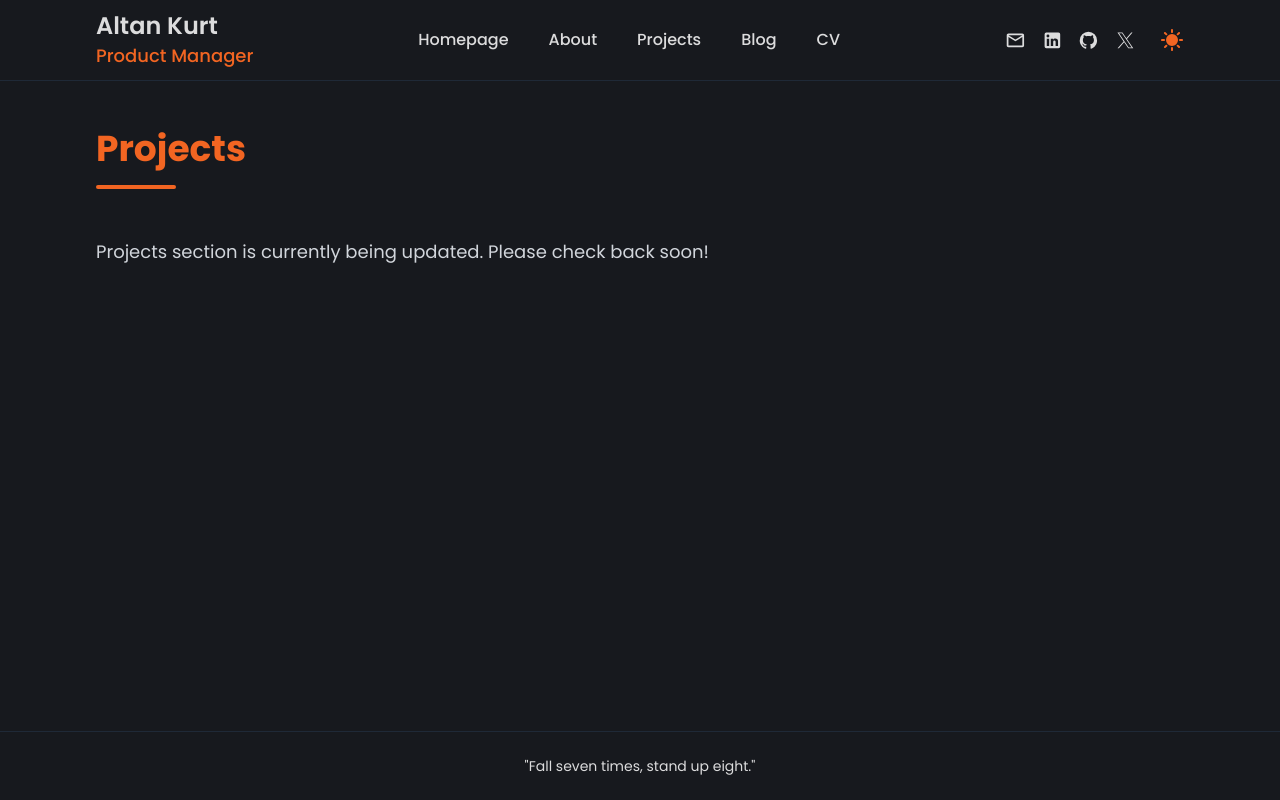
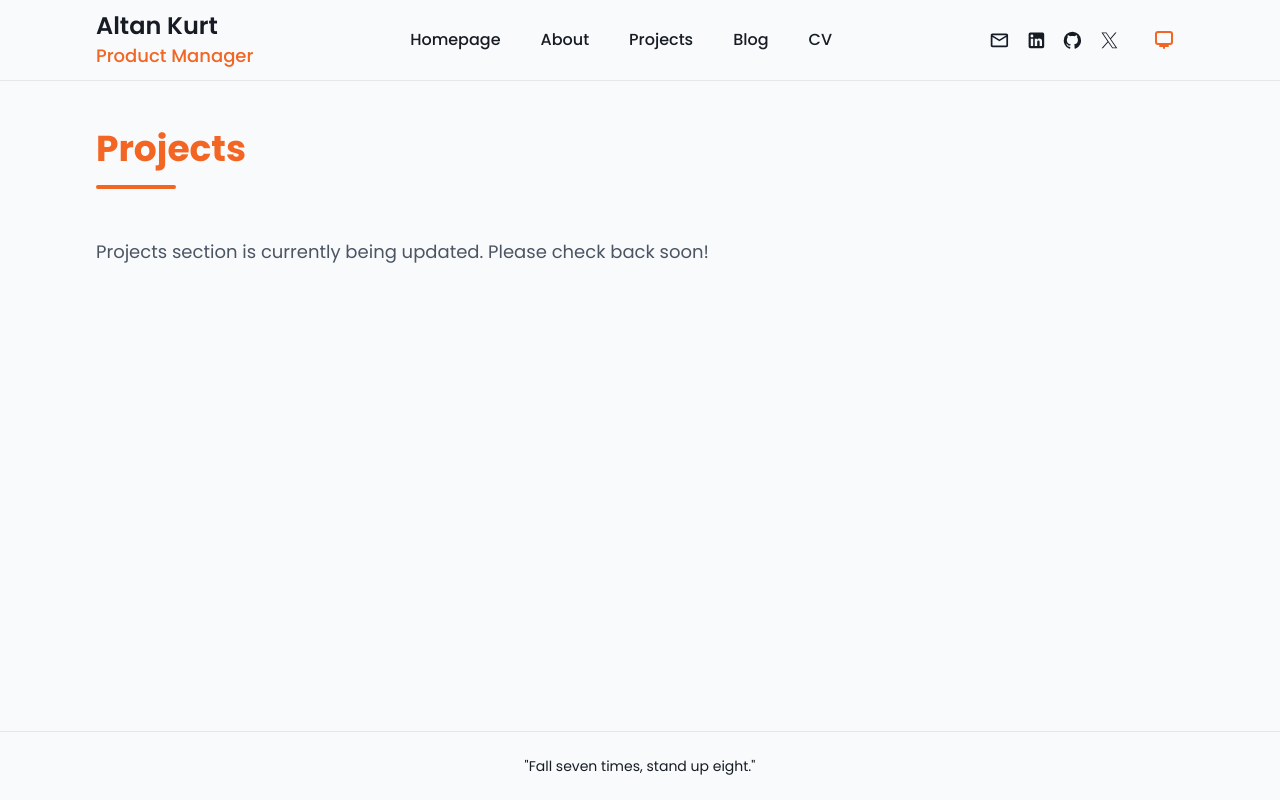
Before and after one commit to altankurt/altankurt.com, a Next.js app: page /projects in a window 1280 px wide. Built offline with nearby package versions, Linux system fonts and the light colour scheme.

Commit message:
add system theme

```diff
--- a/src/assets/icons/index.js
+++ b/src/assets/icons/index.js
@@ -4,6 +4,7 @@ export { Linkedin } from './linkedin.js'
 export { Medium } from './medium.js'
 export { Moon } from './moon.js'
 export { Sunny } from './sun.js'
+export { System } from './system.js'
 export { Twitter } from './twitter.js'
 export { Coffee } from './coffee.js'
 export { Telegram } from './telegram.js'
--- /dev/null
+++ b/src/assets/icons/system.js
@@ -0,0 +1,36 @@
+export const System = ({ className = '' }) => (
+  <svg
+    className={className}
+    viewBox="0 0 24 24"
+    fill="none"
+    xmlns="http://www.w3.org/2000/svg"
+    width="24"
+    height="24"
+  >
+    <rect
+      x="4"
+      y="4"
+      width="16"
+      height="12"
+      rx="2"
+      stroke="currentColor"
+      strokeWidth="2"
+      strokeLinecap="round"
+      strokeLinejoin="round"
+    />
+    <path
+      d="M8 18h8"
+      stroke="currentColor"
+      strokeWidth="2"
+      strokeLinecap="round"
+      strokeLinejoin="round"
+    />
+    <path
+      d="M12 18v2"
+      stroke="currentColor"
+      strokeWidth="2"
+      strokeLinecap="round"
+      strokeLinejoin="round"
+    />
+  </svg>
+)
--- a/src/components/ThemeSwitch.js
+++ b/src/components/ThemeSwitch.js
@@ -1,30 +1,50 @@
 import { useState, useEffect } from 'react'
 import { useTheme } from 'next-themes'
-import { Moon, Sunny } from '../assets/icons'
+import { Moon, Sunny, System } from '../assets/icons'
 
 const ThemeSwitch = () => {
   const [mounted, setMounted] = useState(false)
-  const { theme, setTheme } = useTheme()
+  const { theme, setTheme, systemTheme } = useTheme()
 
   useEffect(() => {
     setMounted(true)
   }, [])
 
   const toggleTheme = () => {
-    setTheme(theme === 'dark' ? 'light' : 'dark')
+    if (theme === 'system') {
+      setTheme('light')
+    } else if (theme === 'light') {
+      setTheme('dark')
+    } else {
+      setTheme('system')
+    }
   }
 
   if (!mounted) {
     return null
   }
 
-  return theme === 'dark' ? (
-    <button name="light-theme" type="button" onClick={toggleTheme}>
-      <Sunny className="text-2xl text-primary" />
-    </button>
-  ) : (
-    <button type="button" name="dark-theme" onClick={toggleTheme}>
-      <Moon className="text-2xl text-neutral-800" />
+  const getThemeIcon = () => {
+    if (theme === 'system') {
+      return <System className="w-6 h-6 text-primary" />
+    }
+    if (theme === 'dark') {
+      return <Sunny className="w-6 h-6 text-primary" />
+    }
+    return <Moon className="w-6 h-6 text-primary" />
+  }
+
+  return (
+    <button
+      type="button"
+      name={`${theme}-theme`}
+      onClick={toggleTheme}
+      className="p-2 rounded-lg hover:bg-gray-100 dark:hover:bg-gray-800 transition-colors"
+      aria-label={`Switch to ${
+        theme === 'system' ? 'light' : theme === 'light' ? 'dark' : 'system'
+      } theme`}
+    >
+      {getThemeIcon()}
     </button>
   )
 }
--- a/src/pages/_app.js
+++ b/src/pages/_app.js
@@ -3,15 +3,19 @@ import Meta from '@/components/Meta'
 import '@/styles/globals.css'
 import { ThemeProvider } from 'next-themes'
 import Layout from '@/components/Layout/Layout'
+import { Analytics } from '@vercel/analytics/react'
+import { SpeedInsights } from '@vercel/speed-insights/next'
 
 export default function App({ Component, pageProps }) {
   return (
     <>
       <Meta />
-      <ThemeProvider attribute="class" enableSystem={false} defaultTheme="dark">
+      <ThemeProvider attribute="class" defaultTheme="system" enableSystem>
         <Layout>
           <Component {...pageProps} />
         </Layout>
+        <Analytics />
+        <SpeedInsights />
       </ThemeProvider>
     </>
   )
```
